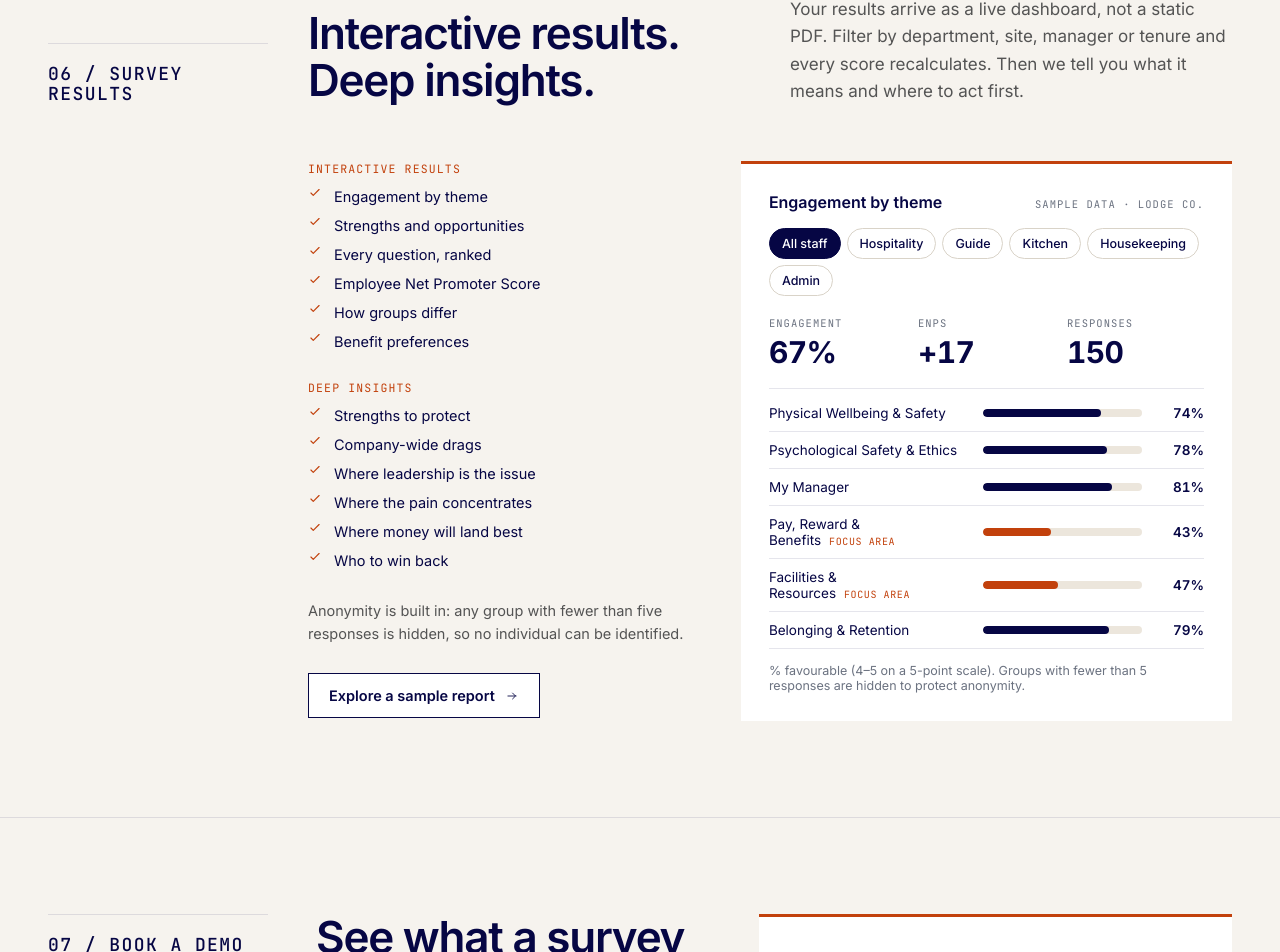
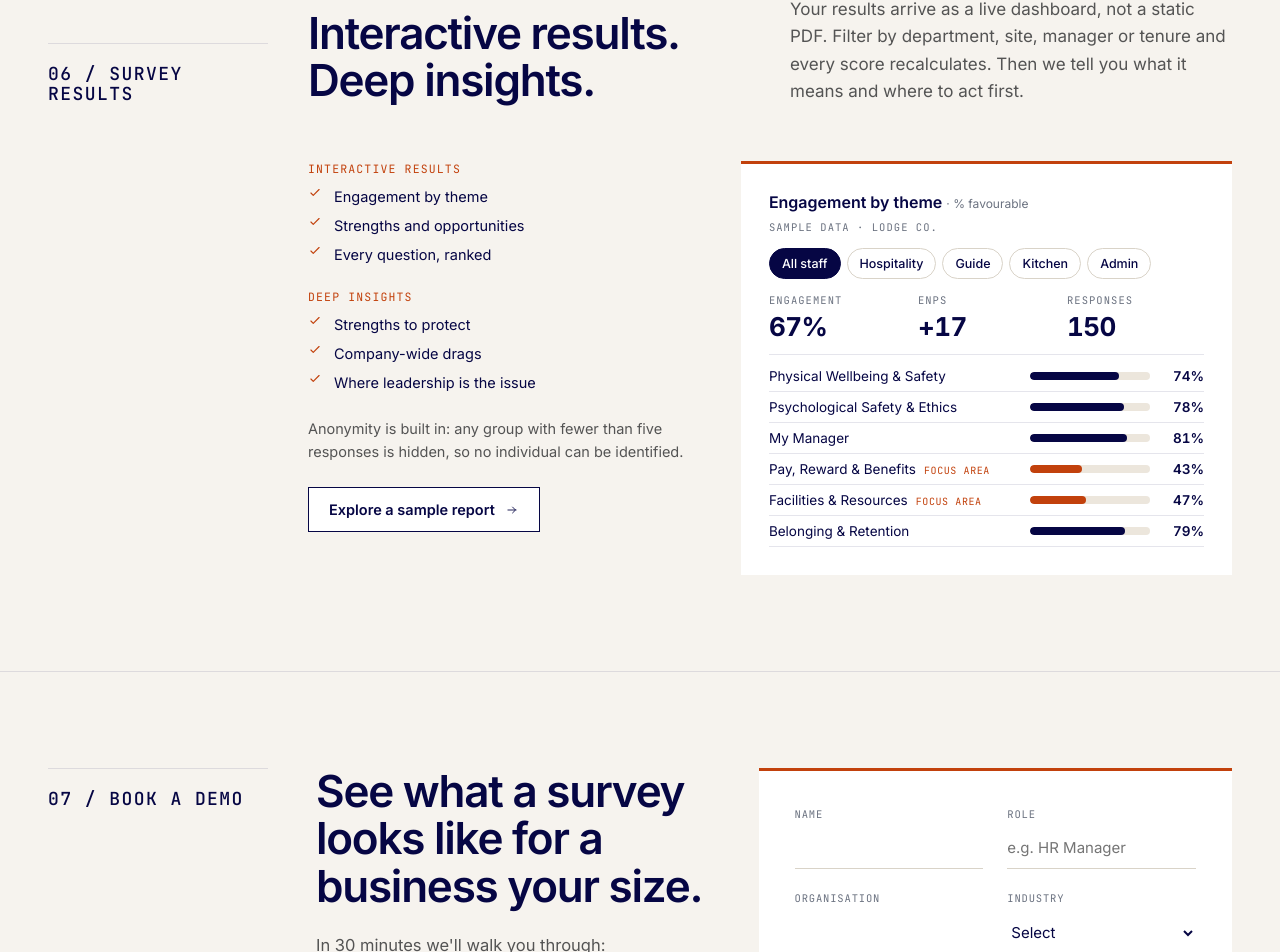
Before and after one commit to biancasmit683-netizen/HRinsightscov2, a React (Vite) app: page / in a window 1280 px wide. Shown: the part 5034-5986 px from the top of the page. Built offline with nearby package versions, Linux system fonts and the light colour scheme.

Commit message:
Survey results: keep three items per list and compact the preview to match
Co-Authored-By: Claude Opus 5.5 <noreply@anthropic.com>
Claude-Session: https://claude.ai/code/session_01Vf91w2bEHPv3FxK19iqoVh

```diff
--- a/src/page-engagement.jsx
+++ b/src/page-engagement.jsx
@@ -301,7 +301,6 @@ const RESULT_GROUPS = [
   { id:'Hospitality',  n:47,  overall:68, enps:4,   themes:[83, 78, 79, 42, 44, 80] },
   { id:'Guide',        n:26,  overall:80, enps:69,  themes:[88, 91, 94, 62, 58, 91] },
   { id:'Kitchen',      n:19,  overall:59, enps:11,  themes:[61, 76, 77, 37, 32, 75] },
-  { id:'Housekeeping', n:14,  overall:62, enps:7,   themes:[74, 79, 77, 26, 43, 70] },
   { id:'Admin',        n:17,  overall:50, enps:-24, themes:[48, 59, 62, 20, 38, 71] },
 ];
 
@@ -311,15 +310,15 @@ function ResultsPreview() {
   const g = RESULT_GROUPS.find(x => x.id === groupId);
   const tile = { display:'flex', flexDirection:'column', gap: 4 };
   const tileLabel = { fontFamily:'JetBrains Mono,monospace', fontSize: 10.5, letterSpacing:'.1em', color:'var(--slate)' };
-  const tileValue = { fontSize: isMobile ? 26 : 30, fontWeight: 700, letterSpacing:'-0.02em', fontVariantNumeric:'tabular-nums' };
+  const tileValue = { fontSize: isMobile ? 24 : 26, fontWeight: 700, letterSpacing:'-0.02em', fontVariantNumeric:'tabular-nums' };
   return (
     <div style={{ background:'#fff', padding: isMobile ? 20 : 28, borderTop:'3px solid var(--orange)' }}>
       <div style={{ display:'flex', justifyContent:'space-between', alignItems:'baseline', flexWrap:'wrap', gap: 8 }}>
-        <div style={{ fontSize: 16, fontWeight: 600 }}>Engagement by theme</div>
+        <div style={{ fontSize: 16, fontWeight: 600 }}>Engagement by theme <span style={{ fontSize: 12, fontWeight: 400, color:'var(--slate)' }}>· % favourable</span></div>
         <div style={tileLabel}>SAMPLE DATA · LODGE CO.</div>
       </div>
 
-      <div role="group" aria-label="Filter by department" style={{ display:'flex', flexWrap:'wrap', gap: 6, margin:'16px 0 20px' }}>
+      <div role="group" aria-label="Filter by department" style={{ display:'flex', flexWrap:'wrap', gap: 6, margin:'14px 0 14px' }}>
         {RESULT_GROUPS.map(x => {
           const on = x.id === groupId;
           return (
@@ -332,7 +331,7 @@ function ResultsPreview() {
         })}
       </div>
 
-      <div style={{ display:'grid', gridTemplateColumns:'repeat(3, 1fr)', gap: 12, paddingBottom: 18, borderBottom:'1px solid var(--rule)' }}>
+      <div style={{ display:'grid', gridTemplateColumns:'repeat(3, 1fr)', gap: 12, paddingBottom: 12, borderBottom:'1px solid var(--rule)' }}>
         <div style={tile}><span style={tileLabel}>ENGAGEMENT</span><span style={tileValue}>{g.overall}%</span></div>
         <div style={tile}><span style={tileLabel}>ENPS</span><span style={tileValue}>{g.enps > 0 ? '+' : ''}{g.enps}</span></div>
         <div style={tile}><span style={tileLabel}>RESPONSES</span><span style={tileValue}>{g.n}</span></div>
@@ -344,7 +343,7 @@ function ResultsPreview() {
           const low = v < 50;
           return (
             <div key={t} title={`${t}: ${v}% favourable`}
-              style={{ display:'grid', gridTemplateColumns: isMobile ? '1fr 44px' : '200px 1fr 48px', gap: isMobile ? '6px 10px' : 14, alignItems:'center', padding:'10px 0', borderBottom:'1px solid var(--rule)' }}>
+              style={{ display:'grid', gridTemplateColumns: isMobile ? '1fr 44px' : 'minmax(0,1fr) 120px 40px', gap: isMobile ? '6px 10px' : 14, alignItems:'center', padding:'7px 0', borderBottom:'1px solid var(--rule)' }}>
               <span style={{ fontSize: 13.5 }}>
                 {t}
                 {low && <span style={{ fontFamily:'JetBrains Mono,monospace', fontSize: 10, letterSpacing:'.06em', color:'var(--orange)', marginLeft: 8, whiteSpace:'nowrap' }}>FOCUS AREA</span>}
@@ -357,15 +356,14 @@ function ResultsPreview() {
           );
         })}
       </div>
-      <p style={{ fontSize: 12.5, color:'var(--slate)', margin:'14px 0 0' }}>% favourable (4–5 on a 5-point scale). Groups with fewer than 5 responses are hidden to protect anonymity.</p>
     </div>
   );
 }
 
 function SurveyResults() {
   const isMobile = useIsMobile();
-  const results = ['Engagement by theme', 'Strengths and opportunities', 'Every question, ranked', 'Employee Net Promoter Score', 'How groups differ', 'Benefit preferences'];
-  const insights = ['Strengths to protect', 'Company-wide drags', 'Where leadership is the issue', 'Where the pain concentrates', 'Where money will land best', 'Who to win back'];
+  const results = ['Engagement by theme', 'Strengths and opportunities', 'Every question, ranked'];
+  const insights = ['Strengths to protect', 'Company-wide drags', 'Where leadership is the issue'];
   const list = (title, items) => (
     <div>
       <div style={{ fontFamily:'JetBrains Mono,monospace', fontSize: 11.5, letterSpacing:'.1em', color:'var(--orange)', marginBottom: 10 }}>{title}</div>
@@ -384,7 +382,7 @@ function SurveyResults() {
         lede="Your results arrive as a live dashboard, not a static PDF. Filter by department, site, manager or tenure and every score recalculates. Then we tell you what it means and where to act first."/>
       <div style={{ display:'grid', gridTemplateColumns: isMobile ? '1fr' : '220px minmax(0,1fr) minmax(0,1.25fr)', gap: isMobile ? 32 : 40, alignItems:'start' }}>
         {!isMobile && <div/>}
-        <div style={{ display:'flex', flexDirection:'column', gap: 28 }}>
+        <div style={{ display:'flex', flexDirection:'column', gap: 24 }}>
           {list('INTERACTIVE RESULTS', results)}
           {list('DEEP INSIGHTS', insights)}
           <p style={{ fontSize: 14.5, lineHeight: 1.6, color:'var(--graphite)', margin: 0 }}>
```
